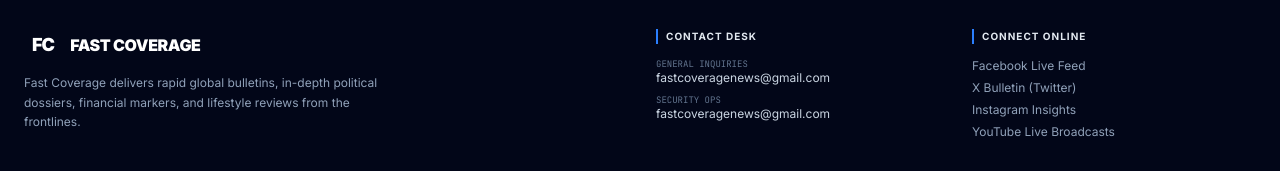
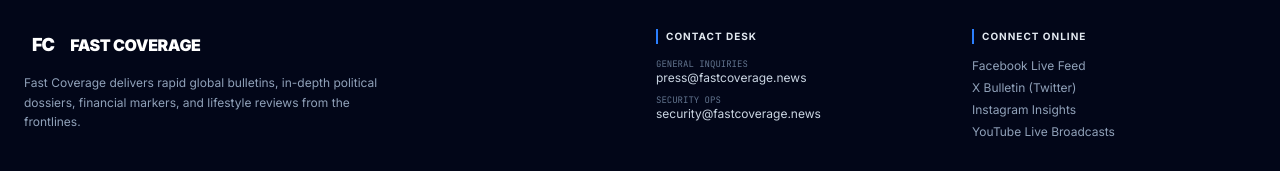
Before and after one commit to hommishra/Fast, a React (Vite) app: page / in a window 1280 px wide. Shown: the part 567-738 px from the top of the page. Built offline with nearby package versions, Linux system fonts and the light colour scheme; no server answers; the database is empty.

Commit message:
chore: update contact email addresses
Update default contact and security email addresses to the new domain. Removed the automatic fallback logic in the settings listener to prioritize the database configuration.

```diff
--- a/src/App.tsx
+++ b/src/App.tsx
@@ -1,5 +1,5 @@
 import React, { useState, useEffect } from "react";
-import { collection, onSnapshot, query, limit, doc, updateDoc } from "firebase/firestore";
+import { collection, onSnapshot, query, limit, doc } from "firebase/firestore";
 import { db } from "./firebase";
 import { Article, Category, WebSettings } from "./types";
 import { seedDatabaseIfEmpty } from "./seedData";
@@ -20,7 +20,7 @@ export default function App() {
   const [globalSettings, setGlobalSettings] = useState<WebSettings>({
     logoText: "FAST COVERAGE",
     siteTitle: "Fast Coverage | Rapid Global Headlines",
-    contactEmail: "fastcoveragenews@gmail.com",
+    contactEmail: "press@fastcoverage.news",
     aboutText: "Fast Coverage delivers rapid global bulletins, in-depth political dossiers, financial markers, and lifestyle reviews from the frontlines.",
     socialFacebook: "https://facebook.com/fastcoverage",
     socialTwitter: "https://twitter.com/fastcoverage",
@@ -102,11 +102,7 @@ export default function App() {
     // Listen to Custom Site Settings
     const unsubscribeSettings = onSnapshot(doc(db, "settings", "global"), (docSnap) => {
       if (docSnap.exists()) {
-        const data = docSnap.data() as WebSettings;
-        if (data && data.contactEmail === "press@fastcoverage.news") {
-          updateDoc(doc(db, "settings", "global"), { contactEmail: "fastcoveragenews@gmail.com" }).catch(console.error);
-        }
-        setGlobalSettings(data);
+        setGlobalSettings(docSnap.data() as WebSettings);
       }
     });
 
--- a/src/components/Footer.tsx
+++ b/src/components/Footer.tsx
@@ -43,15 +43,13 @@ export default function Footer({ logoText, aboutText, contactEmail, socials }: F
             <ul className="space-y-2 text-xs">
               <li>
                 <span className="text-slate-500 block text-[9px] uppercase font-mono">General Inquiries</span>
-                <a href={`mailto:${contactEmail || "fastcoveragenews@gmail.com"}`} className="text-slate-300 hover:text-blue-500 transition-colors">
-                  {contactEmail || "fastcoveragenews@gmail.com"}
+                <a href={`mailto:${contactEmail}`} className="text-slate-300 hover:text-blue-500 transition-colors">
+                  {contactEmail || "press@fastcoverage.news"}
                 </a>
               </li>
               <li>
                 <span className="text-slate-500 block text-[9px] uppercase font-mono">Security Ops</span>
-                <a href="mailto:fastcoveragenews@gmail.com" className="text-slate-300 hover:text-blue-500 transition-colors">
-                  fastcoveragenews@gmail.com
-                </a>
+                <span className="text-slate-300">security@fastcoverage.news</span>
               </li>
             </ul>
           </div>
--- a/src/seedData.ts
+++ b/src/seedData.ts
@@ -204,7 +204,7 @@ const INITIAL_BREAKING: BreakingNews[] = [
 const INITIAL_SETTINGS: WebSettings = {
   logoText: "FAST COVERAGE",
   siteTitle: "Fast Coverage | Rapid, Accurate Global News Headlines",
-  contactEmail: "fastcoveragenews@gmail.com",
+  contactEmail: "press@fastcoverage.news",
   aboutText: "Fast Coverage delivers objective, breaking news reports, insightful political coverage, tech analyses, and styling trends directly to readers with speed and integrity.",
   socialFacebook: "https://facebook.com/fastcoverage",
   socialTwitter: "https://twitter.com/fastcoverage",
```
